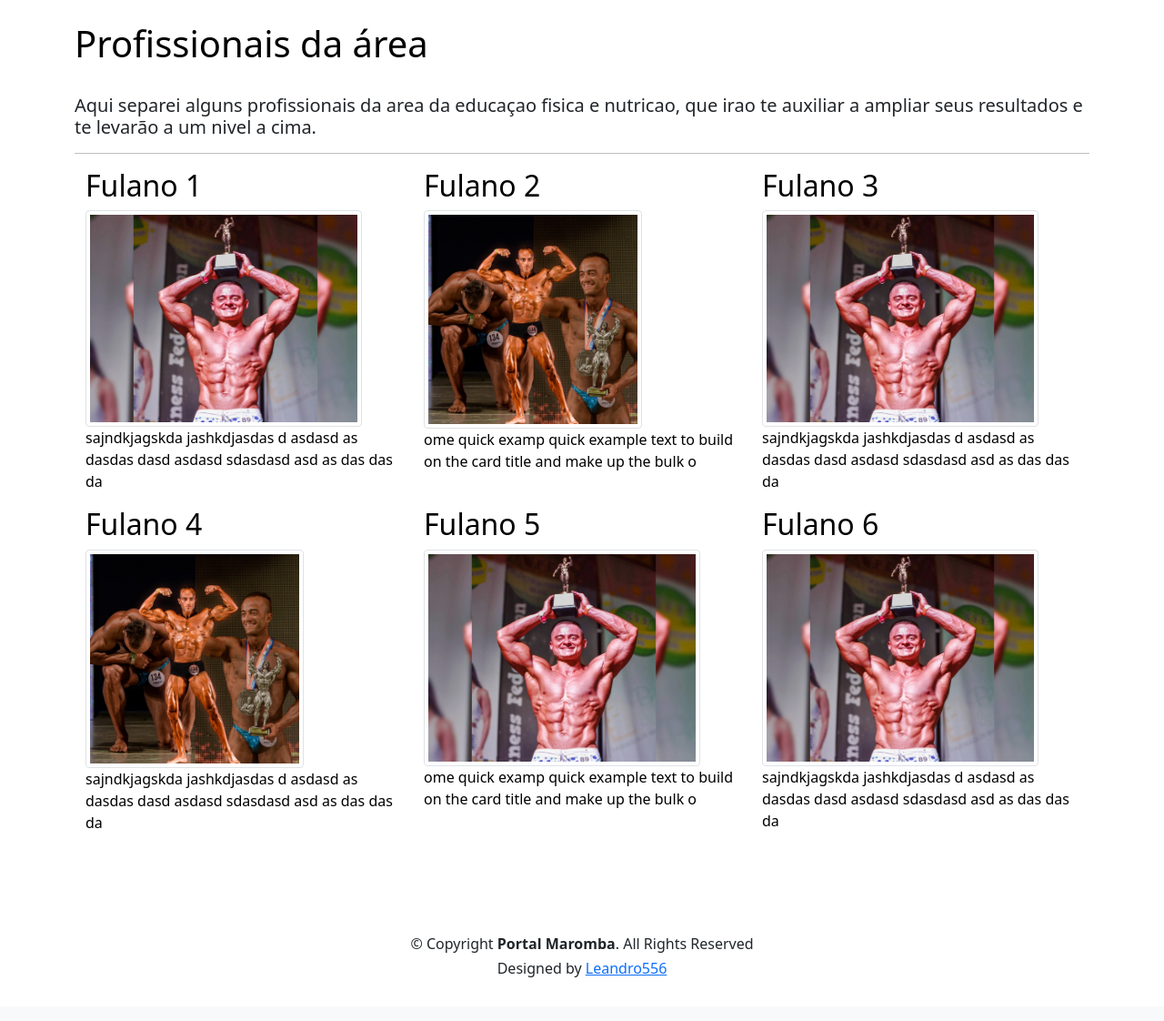
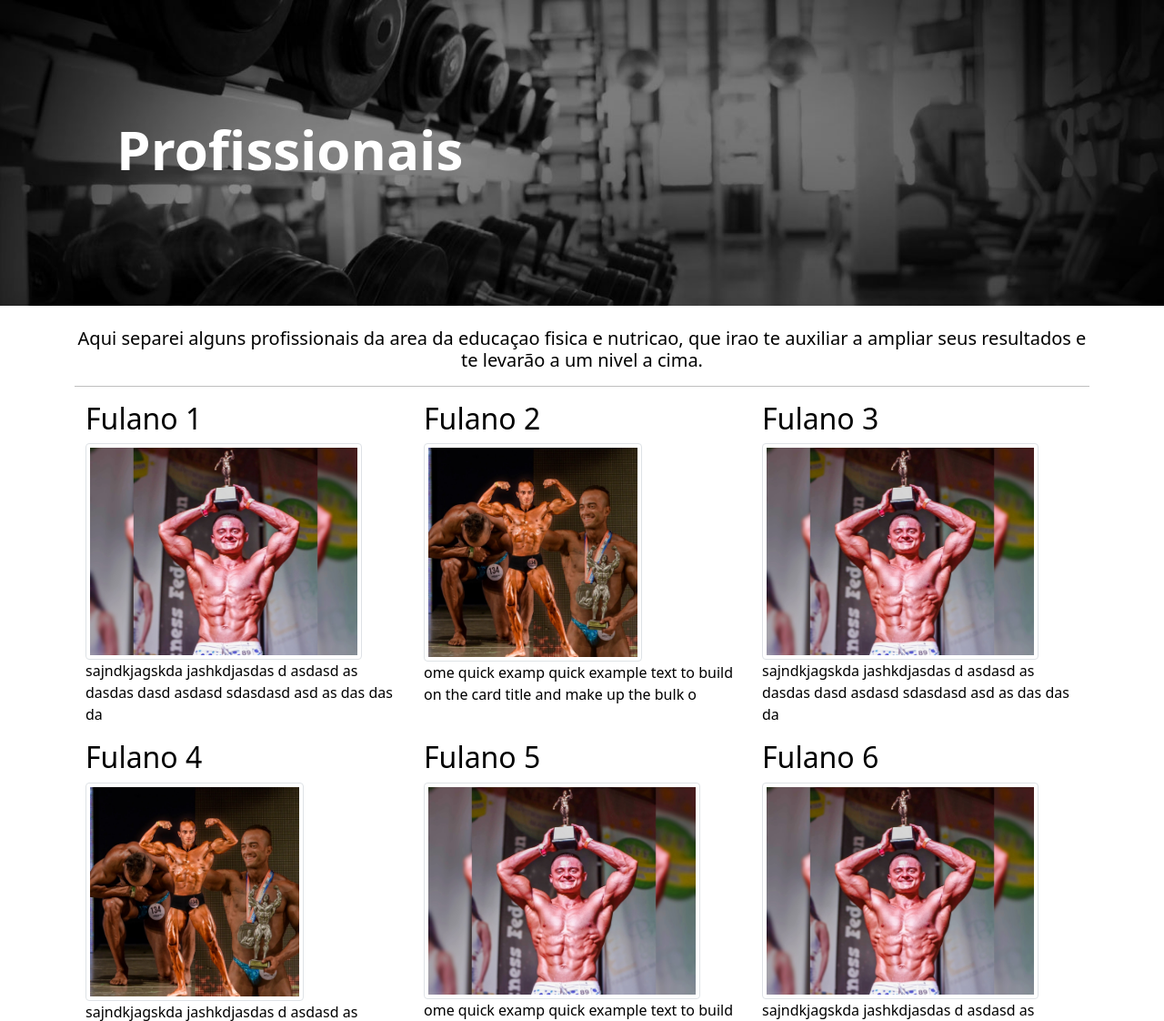
Before and after one commit to Leandro556/PortalMaromba, a PHP site: page /Paginas/profissionais.html in a window 1280 px wide. Shown: the part 77-1199 px from the top of the page at 91% size. Before the commit the page ends 1151 px from the top, so only its background shows below. Run offline with PHP 8.4, Linux system fonts and the light colour scheme; some libraries are stand-ins or nearby versions.

Commit message:
capa nova profissionais

```diff
--- a/Paginas/profissionais.html
+++ b/Paginas/profissionais.html
@@ -52,13 +52,15 @@
   </nav>
   <!-- End navBar -->
 
-  <br />
+  <div class="prof-capa">
+    <h1 class="title-capa">Profissionais</h1>
+  </div>
+
+  <br>
 
   <div class="container">
-    <h1> Profissionais da área</h1>
-    <br />
-
-    <h5>Aqui separei alguns profissionais da area da educaçao fisica e nutricao, que irao te auxiliar a
+    <h5 class="text-intro">Aqui separei alguns profissionais da area da educaçao fisica e nutricao, que irao te auxiliar
+      a
       ampliar seus resultados e te levarão a um nivel a cima.
     </h5>
     <hr>
--- a/Styles/profissionais-style.css
+++ b/Styles/profissionais-style.css
@@ -1,30 +1,55 @@
-.bg{
+.bg {
   background-color: #fffffffa;
 }
 
-h1, h2, p, h3, hr{
+h1,
+h2,
+p,
+h3,
+hr {
   color: rgb(0, 0, 0);
 }
 
-.p2{
+.prof-capa {
+  padding: 10%;
+  background-image: url("../imagens/background2.jpeg");
+  background-size: cover;
+  max-width: 100%;
+  display: flex;
+}
+
+.title-capa {
+  text-align: center;
+  font-size: 60px;
+  color: white;
+  font-weight: 700;
+}
+
+.text-intro {
+  text-align: center;
+  font-size: 20px;
   color: rgb(0, 0, 0);
 }
 
-.content{
+.p2 {
+  color: rgb(0, 0, 0);
+}
+
+.content {
   margin: 2%;
 }
 
-.rafa{
+.rafa {
   width: 380px;
   height: 400px;
 }
 
-.gueno{
+.gueno {
   width: 350px;
   height: 400px;
 }
 
-.butn-1{
+.butn-1 {
   background-color: #fffffffa;
   color: rgb(0, 0, 0);
 }
```
Lines whose indentation alone changed are shown as unchanged.
